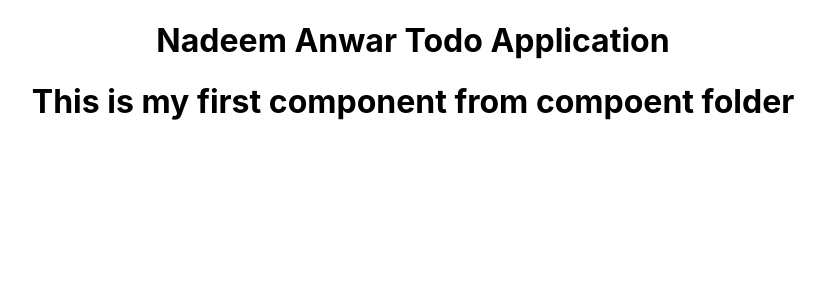
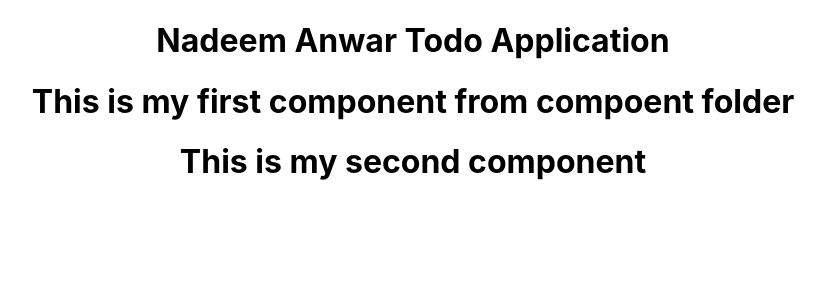
Before and after one commit to mdnadeemanwar/todo-app, a React (Create React App) app: page / in a window 1280 px wide. Shown: the top 300 px of the page, without its empty margins (227-1052 px from the left). Built offline with nearby package versions, Linux system fonts and the light colour scheme.

Commit message:
default import and named import

```diff
--- a/src/App.js
+++ b/src/App.js
@@ -1,12 +1,15 @@
 import './App.css';
 import React from 'react';
 import FirstComponent from './component/Firstcomponent';
+import { SecondComponent } from './component/Firstcomponent';
 
 function App() {
   return (
     <div className="App">
       <h1>Nadeem Anwar Todo Application</h1>
+
       <FirstComponent />
+      <SecondComponent />
     </div>
   );
 }
--- a/src/component/Firstcomponent.jsx
+++ b/src/component/Firstcomponent.jsx
@@ -8,4 +8,13 @@ function FirstComponent() {
   );
 }
 
+
+export function SecondComponent() {
+  return (
+    <div>
+      <h1>This is my second component</h1>
+    </div>
+  );
+}
+
 export default FirstComponent;
```
